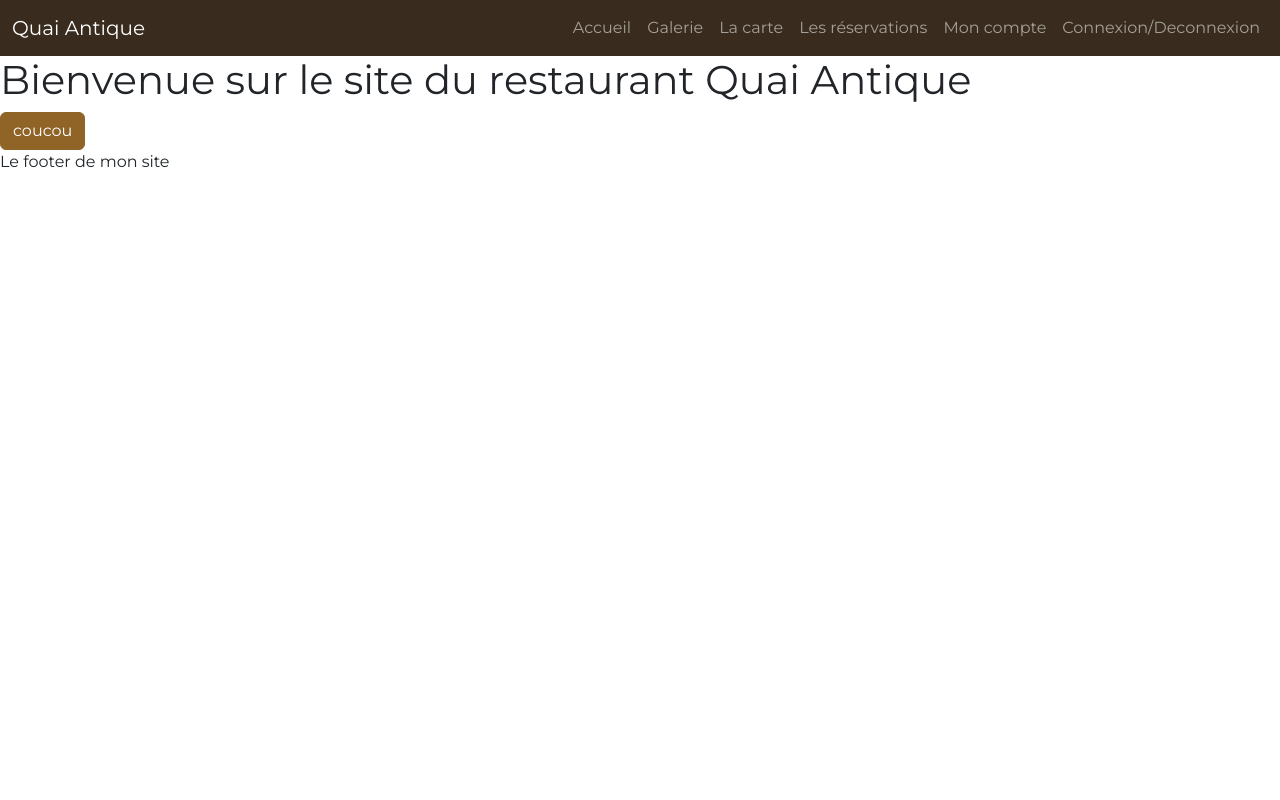
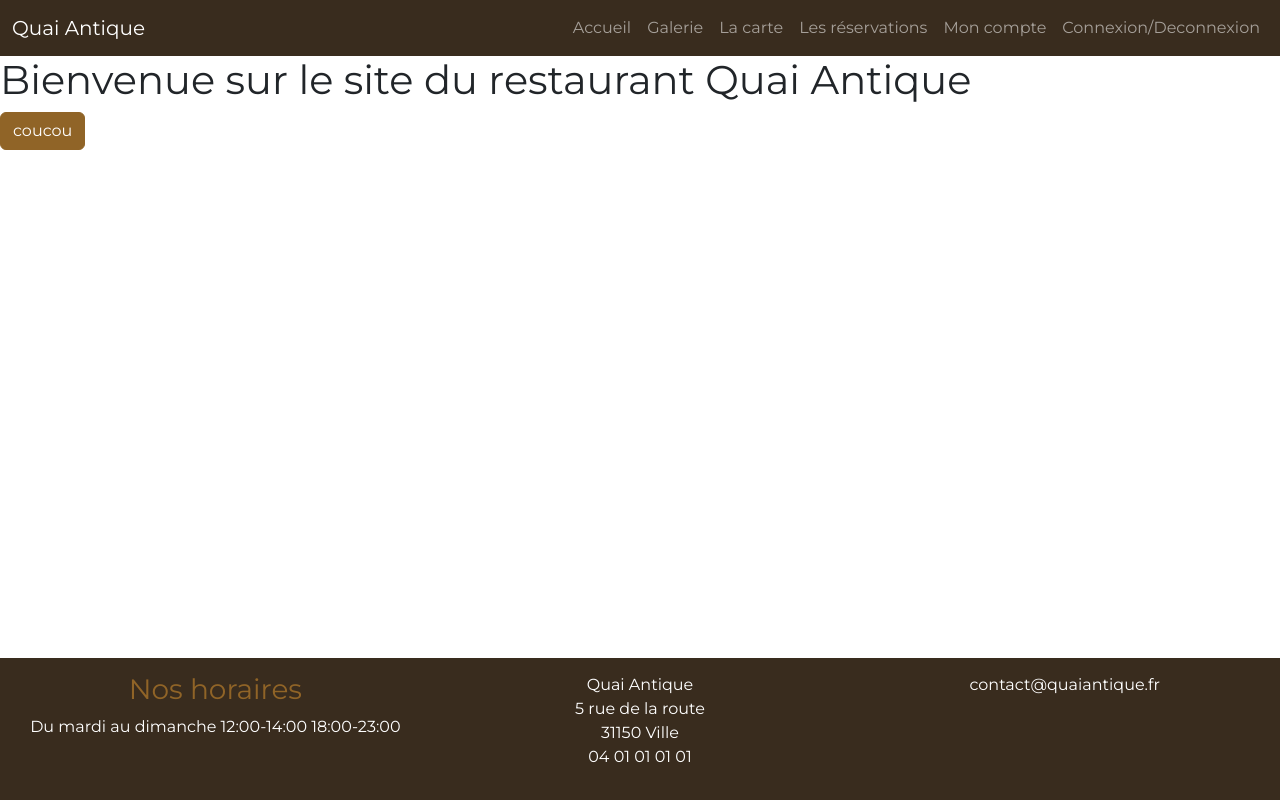
Before and after one commit to anaisdev2024/QuaiAntiqueRestaurantFront, a website with bundled scripts: page index.html in a window 1280 px wide. Built offline with nearby package versions, Linux system fonts and the light colour scheme; files whose address does not match are found by name; a web font is replaced by a local one.

Commit message:
Ajout du footer

```diff
--- a/index.html
+++ b/index.html
@@ -47,7 +47,25 @@
         <!-- Le contenu de la page sera injectée ici-->
     </main>
 
-    <footer>Le footer de mon site</footer>
+    <footer>
+           <footer class="bg-dark text-white text-center footer">
+        <div class="row">
+            <div class="col-12 col-lg-4">
+                <h3 class="text-primary">Nos horaires</h3>
+                <p>Du mardi au dimanche  12:00-14:00  18:00-23:00</p>
+            </div>
+            <div class="col-6 col-lg-4">
+                <p>Quai Antique <br/>
+                    5 rue de la route <br/>
+                    31150 Ville <br/>
+                    04 01 01 01 01 <br/>
+                </p>
+            </div>
+            <div class="col-6 col-lg-4">
+                <p>contact@quaiantique.fr</p>
+            </div>
+        </div>
+    </footer>
 
     <script type="module" src="./Router/Router.js"></script>
     <script src="node_modules/boostrap/dist/js/bootstrap.bundle.min.js"></script>
--- a/scss/main.scss
+++ b/scss/main.scss
@@ -1,2 +1,18 @@
 @import url("/node_modules/bootstrap-icons/font/bootstrap-icons.css");
 @import 'custom';
+
+html {
+position: relative;
+min-height: 100%;
+}
+
+main{
+  padding-bottom: 221px;
+}
+
+footer.footer {
+  padding: 15px;
+  position:absolute;
+  bottom: 0;
+  width: 100%
+}
```
Also changed, not shown: scss/main.css, 1 other file.
